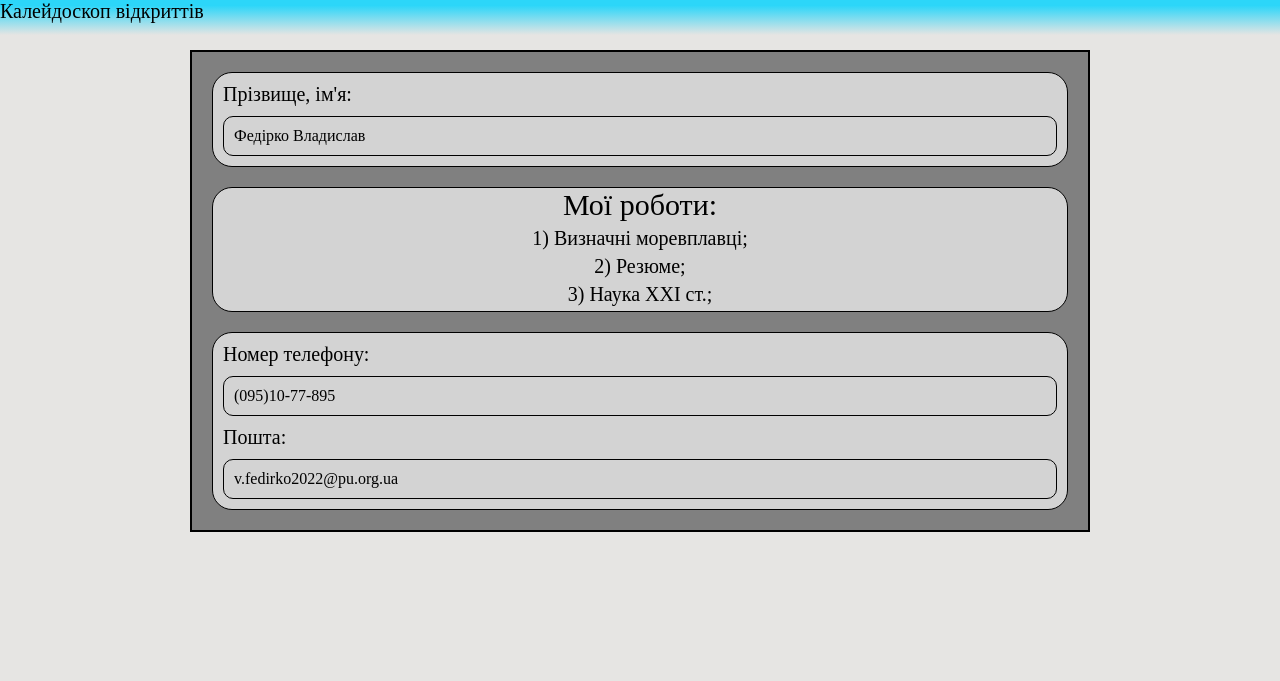
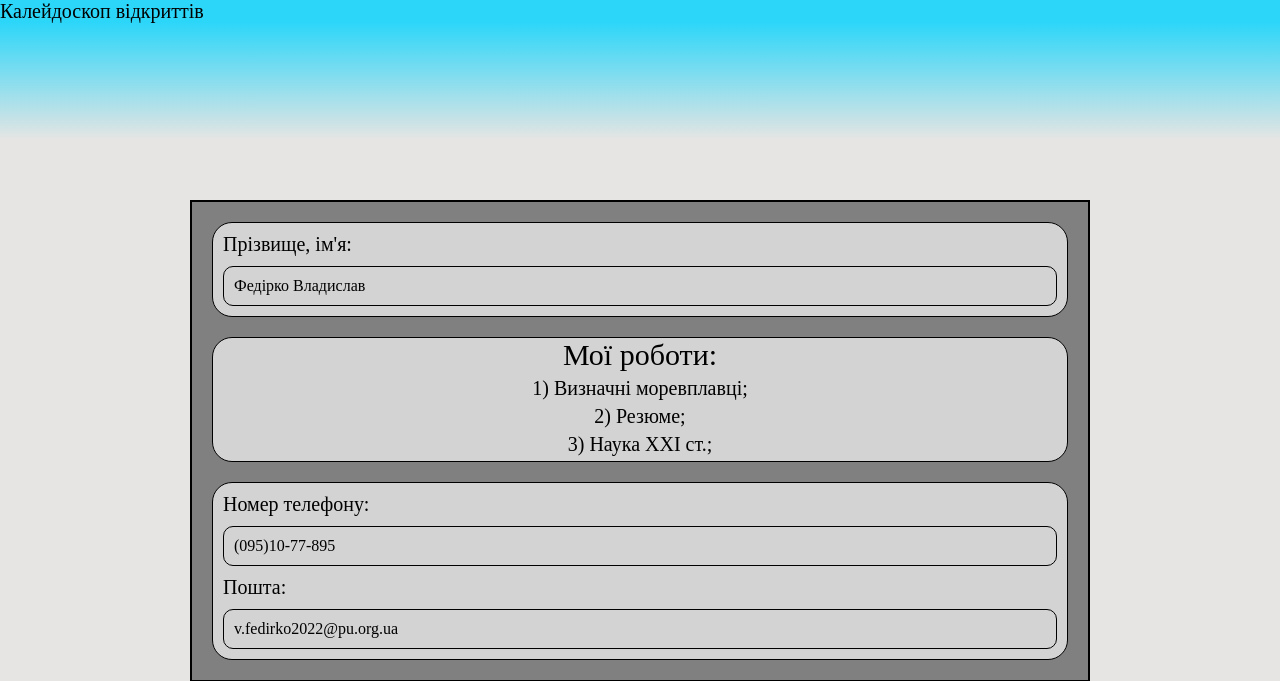
Before and after one commit to vfedirko2022/vfedirko2022.github.io, a PHP site: page / in a window 1280 px wide. Shown: the top 681 px of the page. Run offline with PHP 8.4, Linux system fonts and the light colour scheme.

Commit message:
Update index.css

```diff
--- a/index.css
+++ b/index.css
@@ -23,7 +23,7 @@ header{
 	background: rgb(230,229,227);
 	background: linear-gradient(0deg, rgba(230,229,227,1) 30%, rgba(44,214,249,1) 89%);
 	width: 100%;
-	height: 50px;
+	height: 200px;
 	font-size: 20px;
 }
 th{
```
